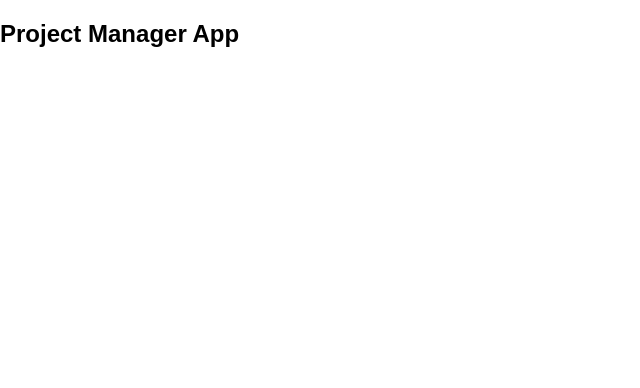
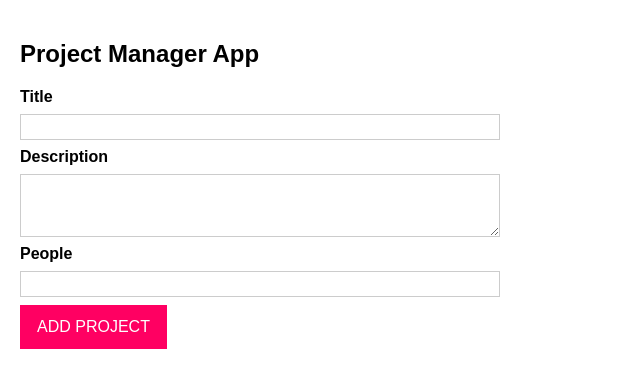
Before and after one commit to robert-laws/learning-oct-2020-understanding-typescript, a website with bundled scripts: page public/index.html in a window 1280 px wide. Shown: the whole page, without its empty margins (0-640 px from the left). Built offline with nearby package versions, Linux system fonts and the light colour scheme.

Commit message:
small project - begin rendering template

```diff
--- a/public/app.css
+++ b/public/app.css
@@ -8,6 +8,7 @@ html {
 
 body {
   margin: 0;
+  padding: 20px;
 }
 
 label,
--- a/src/app.ts
+++ b/src/app.ts
@@ -1,11 +1,26 @@
 class ProjectInput {
   templateElement: HTMLTemplateElement;
   hostElement: HTMLDivElement;
+  element: HTMLFormElement;
 
   constructor() {
     this.templateElement = <HTMLTemplateElement>(
       document.getElementById('project-input')!
     );
     this.hostElement = <HTMLDivElement>document.getElementById('app')!;
+
+    const importedNode = document.importNode(
+      this.templateElement.content,
+      true
+    );
+
+    this.element = <HTMLFormElement>importedNode.firstElementChild;
+    this.attach();
+  }
+
+  private attach() {
+    this.hostElement.insertAdjacentElement('afterbegin', this.element);
   }
 }
+
+const pInput = new ProjectInput();
```
Also changed, not shown: 1 other file.
